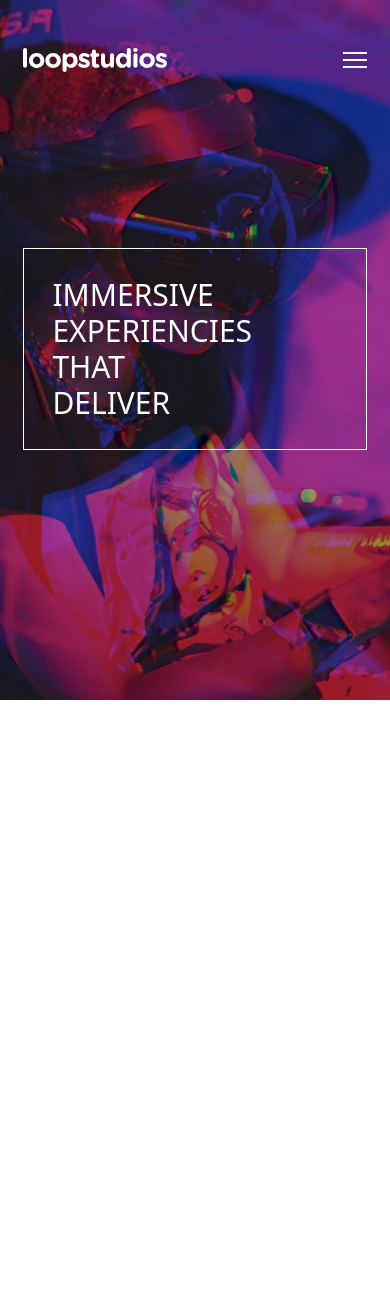
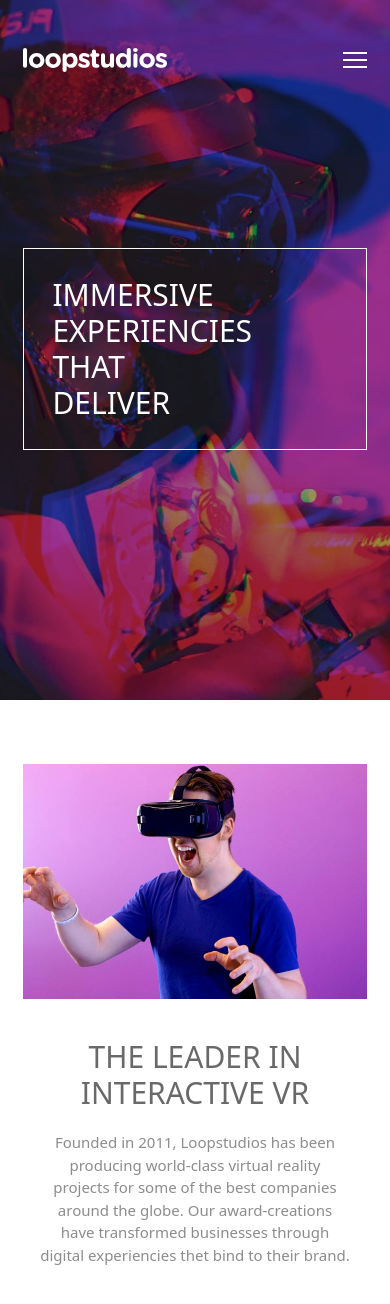
Before and after one commit to HenryAprendo/multi-landing-page, an Angular app: page / in a window 390 px wide. Shown: the top 1304 px of the page. Before the commit the page ends 844 px from the top, so only its background shows below. Built offline with nearby package versions, Linux system fonts and the light colour scheme.

Commit message:
Maquetado y estilos de la sección de presentación en mobile-tablet

```diff
--- a/src/app/components/projectOne/loop-studios/loop-studios.component.html
+++ b/src/app/components/projectOne/loop-studios/loop-studios.component.html
@@ -1,5 +1,5 @@
 <!-- Banner -->
-<div class="min-w-[320px] w-full h-[700px] px-[6%] md:px-0 pt-12 bg-banner-mobile-hero-le bg-center bg-no-repeat bg-cover object-cover">
+<section class="min-w-[320px] w-full h-[700px] px-[6%] pt-12 bg-banner-mobile-hero-le bg-center bg-no-repeat bg-cover object-cover md:px-0 md:bg-right-top">
   <div class="max-w-2xl mx-auto xl:max-w-5xl">
     <header>
       <div class="flex items-center justify-between">
@@ -43,7 +43,20 @@
       </ul>
     </section>
   </div>
-</div>
+</section>
 
 <!-- content -->
-<div></div>
+<section class="min-w-[320px] w-full px-[6%] pt-16 text-[15px] text-dark-gray-le md:px-0">
+  <div class="max-w-2xl mx-auto xl:max-w-5xl">
+    <article class="mb-16">
+      <picture>
+        <source media="(min-width: 768px )" srcset="./../../../../assets/loopstudios/images/desktop/image-interactive.jpg" >
+        <img src="./../../../../assets/loopstudios/images/mobile/image-interactive.jpg" alt="img-interactive">
+      </picture>
+      <div class="py-10 px-4 text-center">
+        <h2 class="text-3xl text-very-dark-gray-le mb-5">THE LEADER IN INTERACTIVE VR</h2>
+        <p>Founded in 2011, Loopstudios has been producing world-class virtual reality projects for some of the best companies around the globe. Our award-creations have transformed businesses through digital experiencies thet bind to their brand.</p>
+      </div>
+    </article>
+  </div>
+</section>
```
